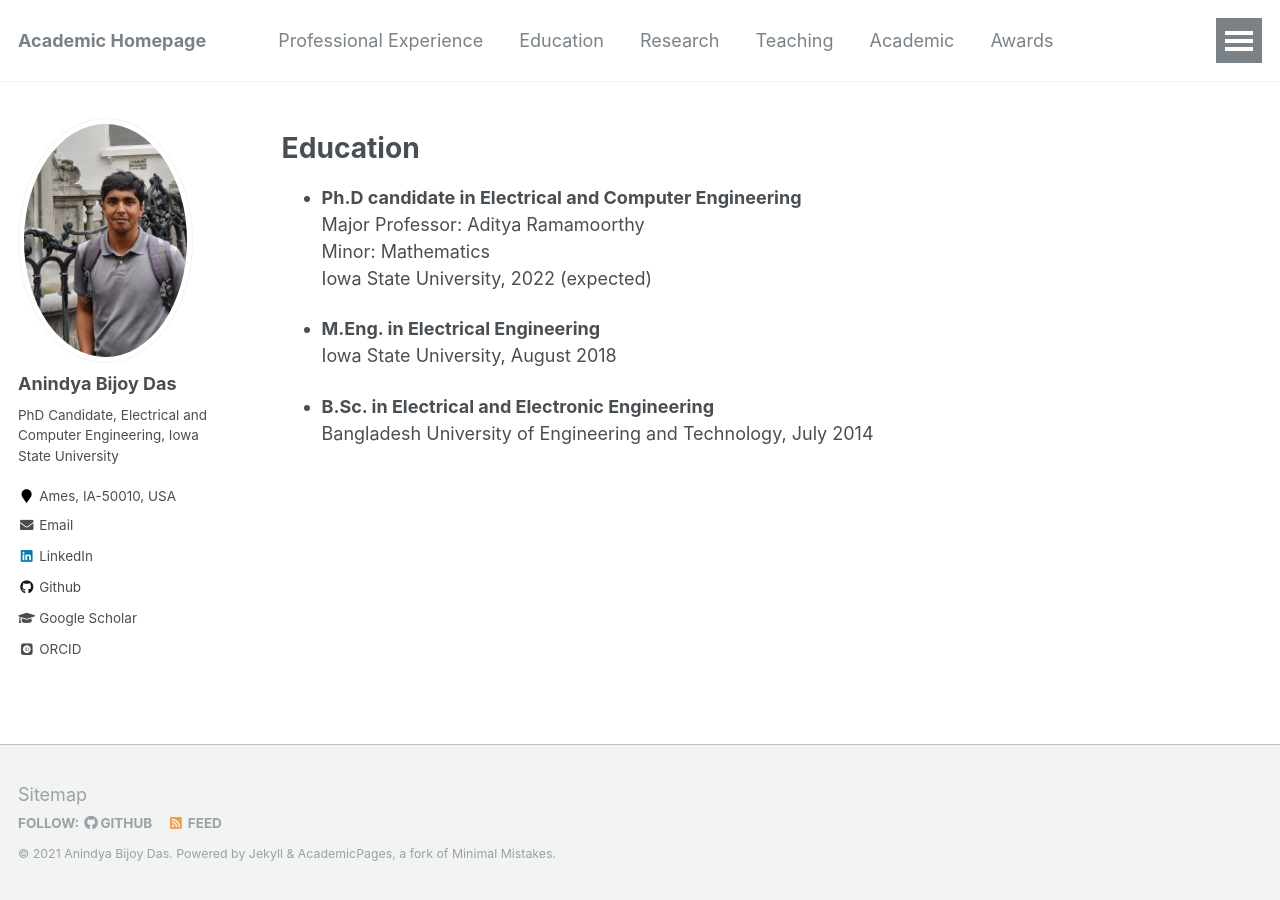
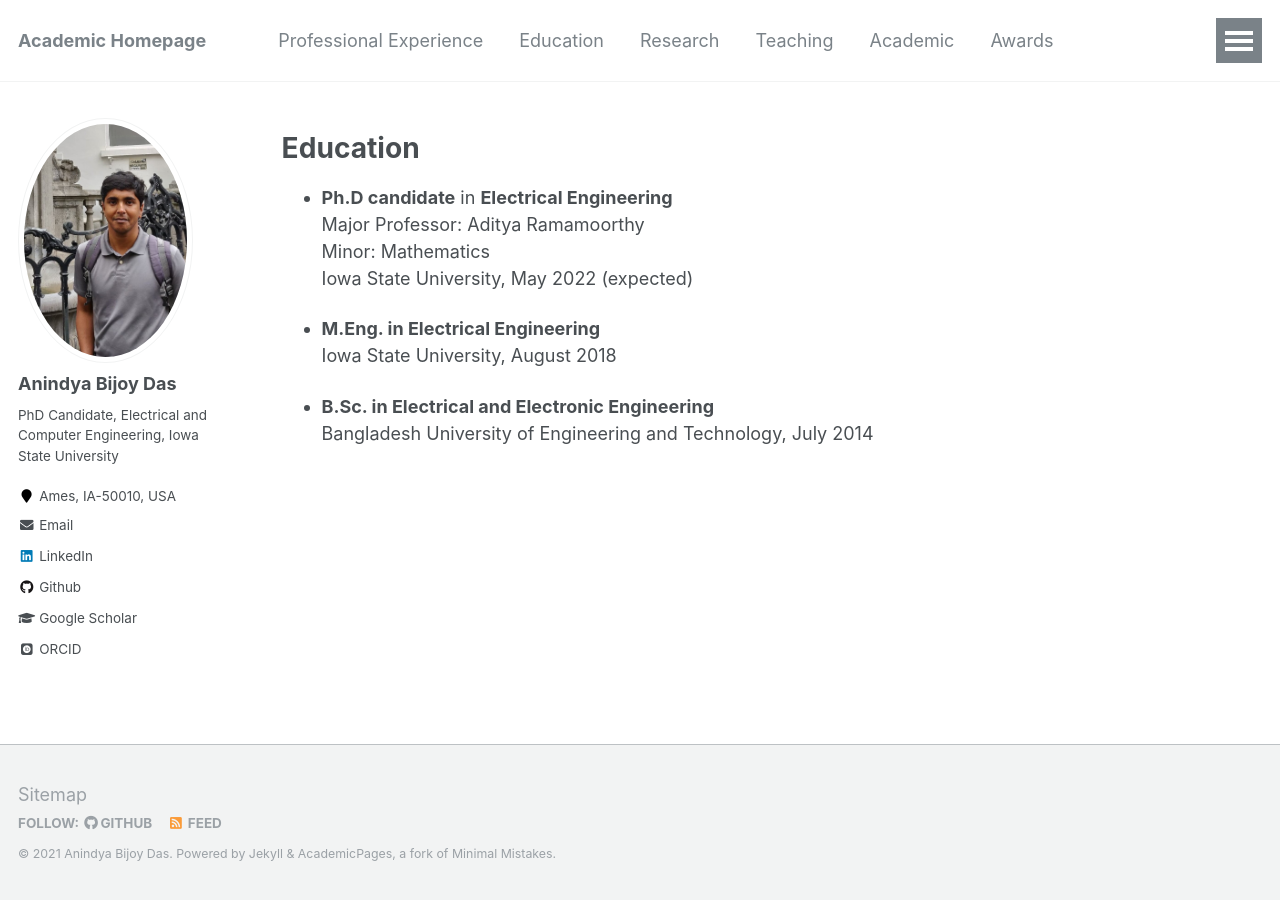
Before and after one commit to anindyabijoydas/portfolio, a Jekyll site: the page built from _pages/education.md, in a window 1280 px wide. Built offline with Jekyll 4.4.1, drawn with Linux system fonts in a browser that asks for light colours; some web fonts are replaced.

Commit message:
Update education.md

```diff
--- a/_pages/education.md
+++ b/_pages/education.md
@@ -9,7 +9,7 @@ redirect_from:
 
 Education
 ======
-* **Ph.D candidate in Electrical and Computer Engineering** <br /> Major Professor: Aditya Ramamoorthy <br /> Minor: Mathematics <br /> Iowa State University, 2022 (expected)
+* **Ph.D candidate** in **Electrical Engineering** <br /> Major Professor: Aditya Ramamoorthy <br /> Minor: Mathematics <br /> Iowa State University, May 2022 (expected)
 
 * **M.Eng. in Electrical Engineering** <br /> Iowa State University, August 2018
 
```
